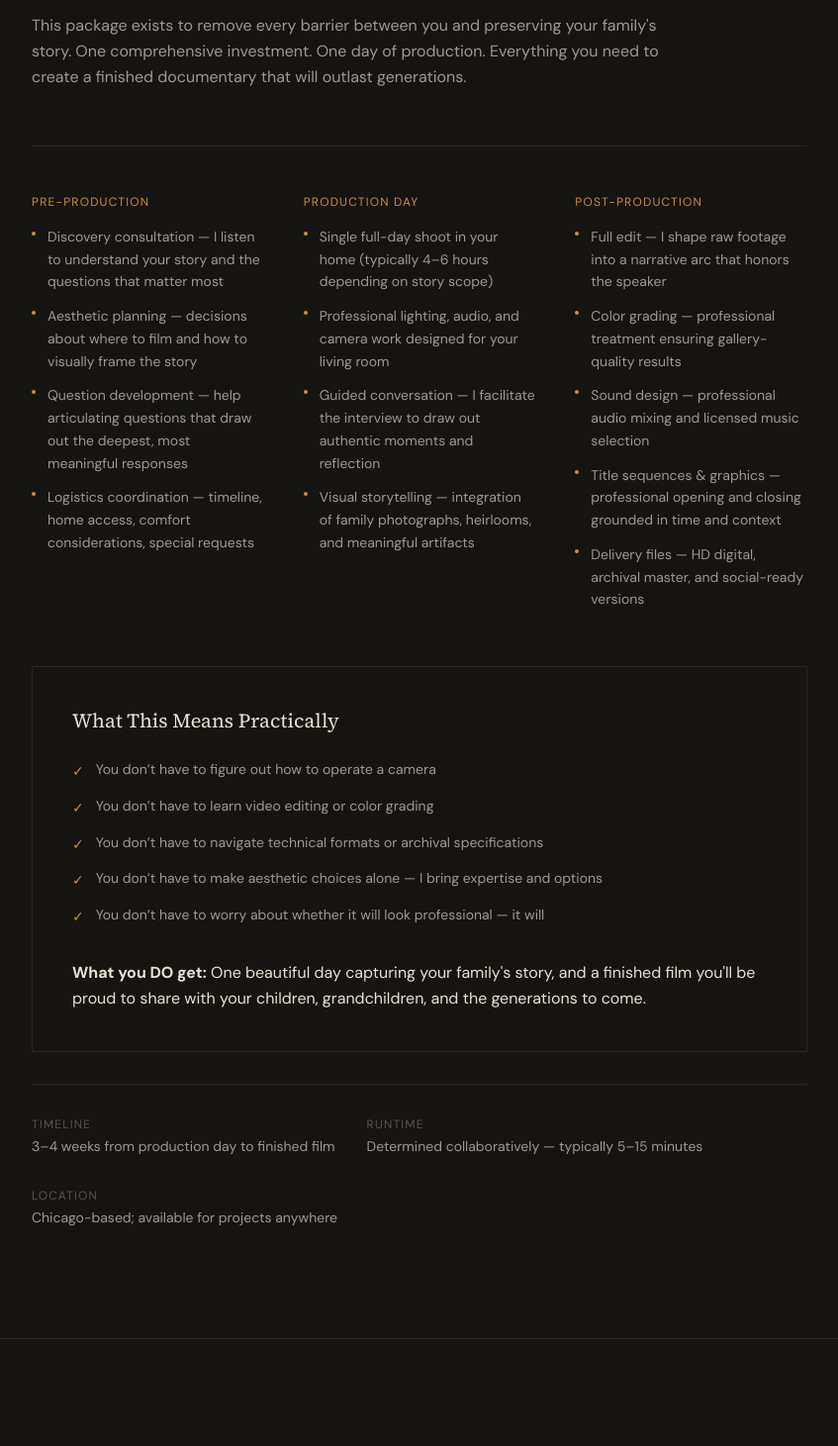
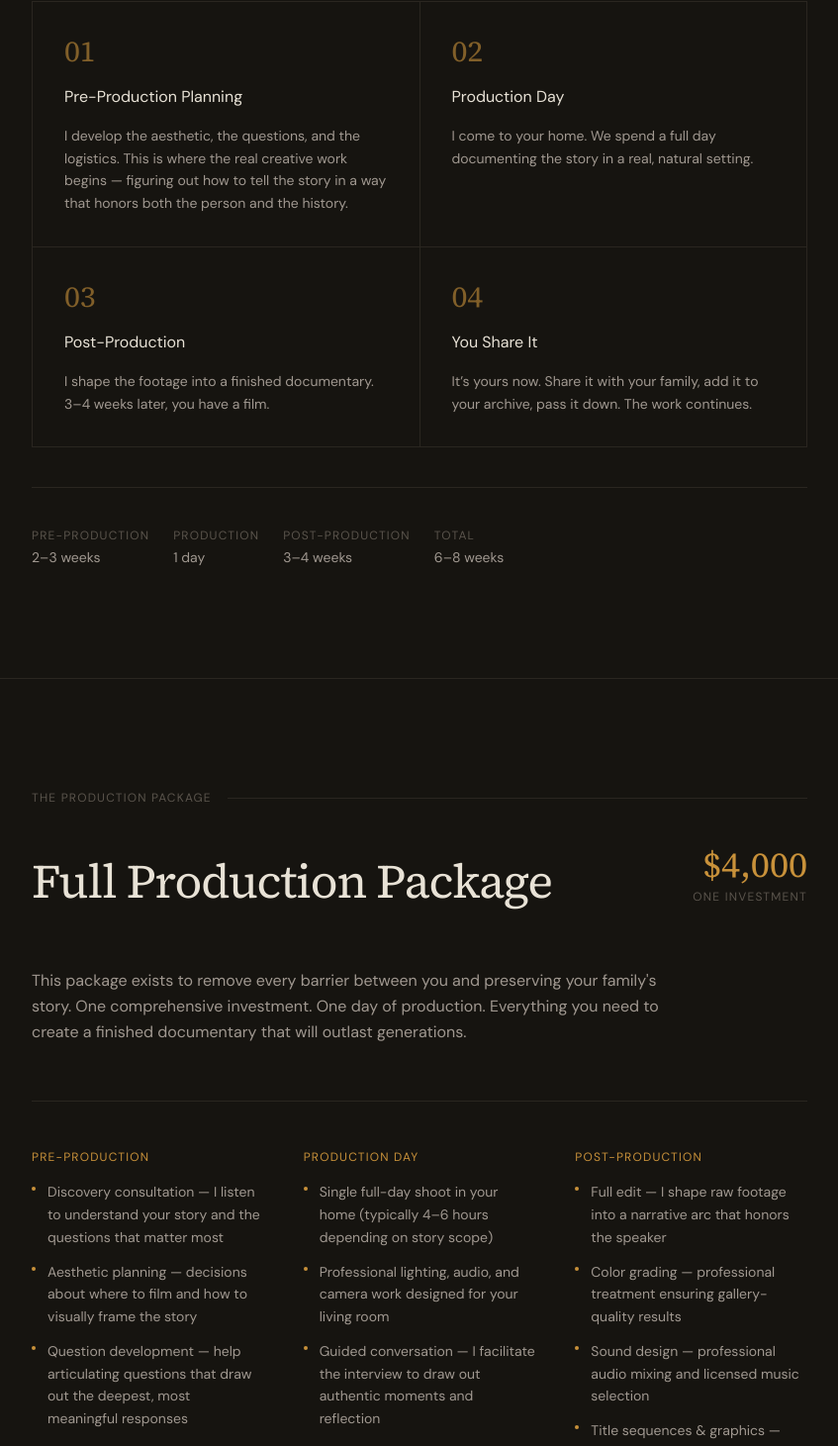
Before and after one commit to KenDigital7/ceola-oware-doc-proposal, a Next.js app: page / in a window 1280 px wide. Shown: the part 2794-4255 px from the top of the page at 99% size, without its empty margins (216-1063 px from the left). Built offline with nearby package versions, Linux system fonts and the light colour scheme.

Commit message:
reorder sections for better page flow
Move "How to Begin" above "Production Package" for improved structure.

```diff
--- a/app/page.tsx
+++ b/app/page.tsx
@@ -19,8 +19,8 @@ export default function Page() {
       <div id="work">
         <VimeoGrid />
       </div>
+      <Process />
       <Package />
-      <Process />
     </main>
   );
 }
```
